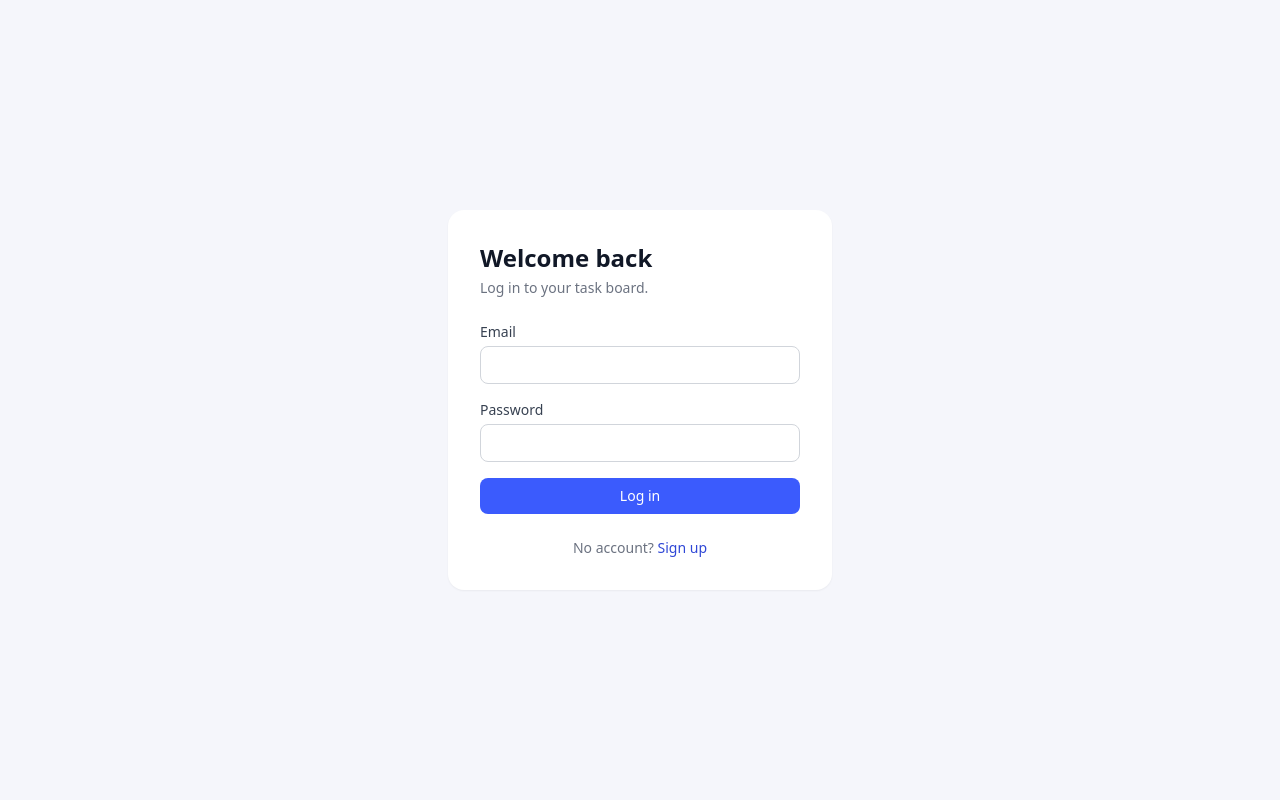
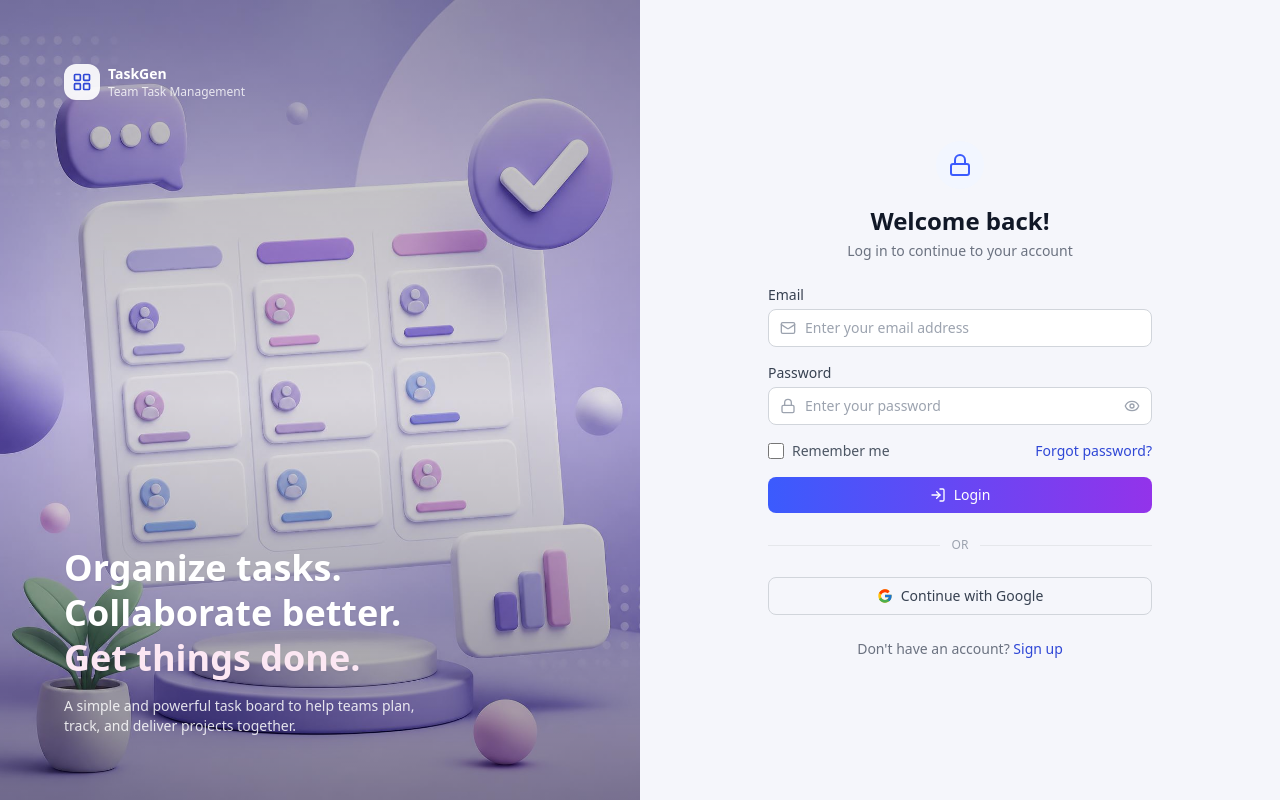
Before and after one commit to Sravya22980/mini-team-task-board, a Next.js app: page /login in a window 1280 px wide. Built offline with nearby package versions, Linux system fonts and the light colour scheme.

Commit message:
designed login and signup pages

```diff
--- a/package.json
+++ b/package.json
@@ -12,6 +12,7 @@
     "@hello-pangea/dnd": "^16.6.0",
     "@supabase/ssr": "^0.5.1",
     "@supabase/supabase-js": "^2.45.4",
+    "lucide-react": "^1.37.0",
     "next": "14.2.15",
     "react": "^18.3.1",
     "react-dom": "^18.3.1"
--- a/src/app/login/page.tsx
+++ b/src/app/login/page.tsx
@@ -3,13 +3,24 @@
 import { useState } from "react";
 import Link from "next/link";
 import { useRouter } from "next/navigation";
+import Image from "next/image";
 import { createClient } from "@/lib/supabase/client";
 import { formatAuthError } from "@/lib/formatAuthError";
+import {
+  Mail,
+  Lock,
+  Eye,
+  EyeOff,
+  LogIn,
+  LayoutGrid,
+} from "lucide-react";
 
 export default function LoginPage() {
   const router = useRouter();
   const [email, setEmail] = useState("");
   const [password, setPassword] = useState("");
+  const [showPassword, setShowPassword] = useState(false);
+  const [remember, setRemember] = useState(false);
   const [error, setError] = useState<string | null>(null);
   const [loading, setLoading] = useState(false);
 
@@ -30,32 +41,126 @@ export default function LoginPage() {
     router.refresh();
   }
 
+  async function handleGoogleLogin() {
+    const supabase = createClient();
+    await supabase.auth.signInWithOAuth({
+      provider: "google",
+      options: { redirectTo: `${window.location.origin}/auth/callback` },
+    });
+  }
+
   return (
-    <div className="flex min-h-screen items-center justify-center px-4">
-      <div className="w-full max-w-sm rounded-2xl bg-white p-8 shadow-sm">
-        <h1 className="text-2xl font-semibold text-gray-900">Welcome back</h1>
-        <p className="mt-1 text-sm text-gray-500">Log in to your task board.</p>
+    <div className="flex min-h-screen">
+      {/* Left hero panel */}
+      <div className="relative hidden w-1/2 overflow-hidden lg:flex lg:flex-col lg:justify-between lg:p-16">
+        {/* Background image */}
+        <Image
+          src="/images/login-hero.jpg"
+          alt=""
+          fill
+          priority
+          className="object-cover"
+        />
 
-        <form onSubmit={handleSubmit} className="mt-6 space-y-4">
+        {/* Gradient overlay for readability */}
+        <div className="absolute inset-0 bg-gradient-to-b from-black/30 via-black/10 to-black/40" />
+
+        {/* Logo, pinned to top */}
+        <div className="relative z-10 flex items-center gap-2">
+          <div className="flex h-9 w-9 items-center justify-center rounded-xl bg-white/90 shadow-sm">
+            <LayoutGrid className="h-5 w-5 text-brand-600" />
+          </div>
           <div>
-            <label className="block text-sm font-medium text-gray-700">Email</label>
+            <p className="text-sm font-semibold text-white">TaskGen</p>
+            <p className="text-xs text-white/80">Team Task Management</p>
+          </div>
+        </div>
+
+        {/* Headline, pinned to bottom */}
+        <div className="relative z-10">
+          <h1 className="text-4xl font-bold leading-tight text-white drop-shadow-sm">
+            Organize tasks.
+            <br />
+            Collaborate better.
+            <br />
+            <span className="text-pink-100">Get things done.</span>
+          </h1>
+          <p className="mt-4 max-w-sm text-sm text-white/85">
+            A simple and powerful task board to help teams plan, track, and deliver
+            projects together.
+          </p>
+        </div>
+      </div>
+
+      {/* Right form panel */}
+      <div className="flex w-full items-center justify-center px-4 lg:w-1/2">
+        <div className="w-full max-w-sm">
+          <div className="mb-8 flex justify-center lg:hidden">
+            <div className="flex h-10 w-10 items-center justify-center rounded-xl bg-gradient-to-br from-brand-500 to-pink-500">
+              <LayoutGrid className="h-5 w-5 text-white" />
+            </div>
+          </div>
+
+          <div className="mb-6 flex flex-col items-center text-center">
+            <div className="mb-4 flex h-12 w-12 items-center justify-center rounded-full bg-brand-50">
+              <Lock className="h-6 w-6 text-brand-500" />
+            </div>
+            <h1 className="text-2xl font-semibold text-gray-900">Welcome back!</h1>
+            <p className="mt-1 text-sm text-gray-500">Log in to continue to your account</p>
+          </div>
+
+          <form onSubmit={handleSubmit} className="space-y-4">
+            <div>
+              <label className="mb-1 block text-sm font-medium text-gray-700">Email</label>
+              <div className="relative">
+                <Mail className="pointer-events-none absolute left-3 top-1/2 h-4 w-4 -translate-y-1/2 text-gray-400" />
                 <input
                   type="email"
                   required
+                  placeholder="Enter your email address"
                   value={email}
                   onChange={(e) => setEmail(e.target.value)}
-              className="mt-1 w-full rounded-lg border border-gray-300 px-3 py-2 text-sm focus:border-brand-500 focus:outline-none focus:ring-1 focus:ring-brand-500"
+                  className="w-full rounded-lg border border-gray-300 py-2 pl-9 pr-3 text-sm focus:border-brand-500 focus:outline-none focus:ring-1 focus:ring-brand-500"
                 />
               </div>
+            </div>
+
             <div>
-            <label className="block text-sm font-medium text-gray-700">Password</label>
+              <label className="mb-1 block text-sm font-medium text-gray-700">Password</label>
+              <div className="relative">
+                <Lock className="pointer-events-none absolute left-3 top-1/2 h-4 w-4 -translate-y-1/2 text-gray-400" />
                 <input
-              type="password"
+                  type={showPassword ? "text" : "password"}
                   required
+                  placeholder="Enter your password"
                   value={password}
                   onChange={(e) => setPassword(e.target.value)}
-              className="mt-1 w-full rounded-lg border border-gray-300 px-3 py-2 text-sm focus:border-brand-500 focus:outline-none focus:ring-1 focus:ring-brand-500"
+                  className="w-full rounded-lg border border-gray-300 py-2 pl-9 pr-9 text-sm focus:border-brand-500 focus:outline-none focus:ring-1 focus:ring-brand-500"
                 />
+                <button
+                  type="button"
+                  onClick={() => setShowPassword((v) => !v)}
+                  className="absolute right-3 top-1/2 -translate-y-1/2 text-gray-400 hover:text-gray-600"
+                  aria-label={showPassword ? "Hide password" : "Show password"}
+                >
+                  {showPassword ? <EyeOff className="h-4 w-4" /> : <Eye className="h-4 w-4" />}
+                </button>
+              </div>
+            </div>
+
+            <div className="flex items-center justify-between text-sm">
+              <label className="flex items-center gap-2 text-gray-600">
+                <input
+                  type="checkbox"
+                  checked={remember}
+                  onChange={(e) => setRemember(e.target.checked)}
+                  className="h-4 w-4 rounded border-gray-300 text-brand-500 focus:ring-brand-500"
+                />
+                Remember me
+              </label>
+              <Link href="/forgot-password" className="font-medium text-brand-600 hover:underline">
+                Forgot password?
+              </Link>
             </div>
 
             {error && <p className="text-sm text-red-600">{error}</p>}
@@ -63,19 +168,47 @@ export default function LoginPage() {
             <button
               type="submit"
               disabled={loading}
-            className="w-full rounded-lg bg-brand-500 py-2 text-sm font-medium text-white transition hover:bg-brand-600 disabled:opacity-60"
+              className="flex w-full items-center justify-center gap-2 rounded-lg bg-gradient-to-r from-brand-500 to-purple-600 py-2 text-sm font-medium text-white transition hover:opacity-90 disabled:opacity-60"
             >
-            {loading ? "Logging in…" : "Log in"}
+              <LogIn className="h-4 w-4" />
+              {loading ? "Logging in…" : "Login"}
             </button>
           </form>
 
+          <div className="my-6 flex items-center gap-3">
+            <div className="h-px flex-1 bg-gray-200" />
+            <span className="text-xs font-medium uppercase text-gray-400">Or</span>
+            <div className="h-px flex-1 bg-gray-200" />
+          </div>
+
+          <button
+            type="button"
+            onClick={handleGoogleLogin}
+            className="flex w-full items-center justify-center gap-2 rounded-lg border border-gray-300 py-2 text-sm font-medium text-gray-700 transition hover:bg-gray-50"
+          >
+            <GoogleIcon className="h-4 w-4" />
+            Continue with Google
+          </button>
+
           <p className="mt-6 text-center text-sm text-gray-500">
-          No account?{" "}
+            Don&apos;t have an account?{" "}
             <Link href="/signup" className="font-medium text-brand-600 hover:underline">
               Sign up
             </Link>
           </p>
         </div>
       </div>
+    </div>
   );
 }
+
+function GoogleIcon({ className }: { className?: string }) {
+  return (
+    <svg className={className} viewBox="0 0 48 48" xmlns="http://www.w3.org/2000/svg">
+      <path fill="#FFC107" d="M43.6 20.5H42V20H24v8h11.3C33.7 32.9 29.3 36 24 36c-6.6 0-12-5.4-12-12s5.4-12 12-12c3.1 0 5.8 1.1 8 3l5.7-5.7C34.6 6 29.6 4 24 4 12.9 4 4 12.9 4 24s8.9 20 20 20 20-8.9 20-20c0-1.3-.1-2.7-.4-3.5z"/>
+      <path fill="#FF3D00" d="M6.3 14.7l6.6 4.8C14.6 16 19 13 24 13c3.1 0 5.8 1.1 8 3l5.7-5.7C34.6 6 29.6 4 24 4c-7.4 0-13.7 4.1-17 10.2z"/>
+      <path fill="#4CAF50" d="M24 44c5.4 0 10.4-2 14.1-5.4l-6.5-5.5C29.6 34.7 26.9 36 24 36c-5.3 0-9.7-3.1-11.4-7.5l-6.6 5.1C9.9 39.7 16.4 44 24 44z"/>
+      <path fill="#1976D2" d="M43.6 20.5H42V20H24v8h11.3c-.9 2.5-2.5 4.6-4.7 6.1l6.5 5.5C40.6 36.9 44 31 44 24c0-1.3-.1-2.7-.4-3.5z"/>
+    </svg>
+  );
+}
--- a/src/app/signup/page.tsx
+++ b/src/app/signup/page.tsx
@@ -5,12 +5,14 @@ import Link from "next/link";
 import { useRouter } from "next/navigation";
 import { createClient } from "@/lib/supabase/client";
 import { formatAuthError } from "@/lib/formatAuthError";
+import { Mail, Lock, User, Eye, EyeOff, UserPlus, LayoutGrid } from "lucide-react";
 
 export default function SignupPage() {
   const router = useRouter();
   const [name, setName] = useState("");
   const [email, setEmail] = useState("");
   const [password, setPassword] = useState("");
+  const [showPassword, setShowPassword] = useState(false);
   const [error, setError] = useState<string | null>(null);
   const [loading, setLoading] = useState(false);
   const [confirmSent, setConfirmSent] = useState(false);
@@ -36,7 +38,6 @@ export default function SignupPage() {
       return;
     }
 
-    // If email confirmation is off, Supabase returns a session immediately.
     if (data.session) {
       router.push("/dashboard");
       router.refresh();
@@ -47,8 +48,11 @@ export default function SignupPage() {
 
   if (confirmSent) {
     return (
-      <div className="flex min-h-screen items-center justify-center px-4">
+      <div className="flex min-h-screen items-center justify-center bg-gray-50 px-4">
         <div className="w-full max-w-sm rounded-2xl bg-white p-8 text-center shadow-sm">
+          <div className="mx-auto mb-4 flex h-12 w-12 items-center justify-center rounded-full bg-brand-50">
+            <Mail className="h-6 w-6 text-brand-500" />
+          </div>
           <h1 className="text-xl font-semibold text-gray-900">Check your email</h1>
           <p className="mt-2 text-sm text-gray-500">
             We sent a confirmation link to {email}. Click it to activate your account.
@@ -59,42 +63,74 @@ export default function SignupPage() {
   }
 
   return (
-    <div className="flex min-h-screen items-center justify-center px-4">
+    <div className="flex min-h-screen items-center justify-center bg-gray-50 px-4">
       <div className="w-full max-w-sm rounded-2xl bg-white p-8 shadow-sm">
+        <div className="mb-6 flex items-center gap-2">
+          <div className="flex h-9 w-9 items-center justify-center rounded-xl bg-gradient-to-br from-brand-500 to-pink-500">
+            <LayoutGrid className="h-5 w-5 text-white" />
+          </div>
+          <div>
+            <p className="text-sm font-semibold text-gray-900">TaskGen</p>
+            <p className="text-xs text-gray-500">Team Task Management</p>
+          </div>
+        </div>
+
         <h1 className="text-2xl font-semibold text-gray-900">Create an account</h1>
         <p className="mt-1 text-sm text-gray-500">Start managing your team's boards.</p>
 
         <form onSubmit={handleSubmit} className="mt-6 space-y-4">
           <div>
-            <label className="block text-sm font-medium text-gray-700">Name</label>
+            <label className="mb-1 block text-sm font-medium text-gray-700">Name</label>
+            <div className="relative">
+              <User className="pointer-events-none absolute left-3 top-1/2 h-4 w-4 -translate-y-1/2 text-gray-400" />
               <input
                 type="text"
                 required
+                placeholder="Enter your full name"
                 value={name}
                 onChange={(e) => setName(e.target.value)}
-              className="mt-1 w-full rounded-lg border border-gray-300 px-3 py-2 text-sm focus:border-brand-500 focus:outline-none focus:ring-1 focus:ring-brand-500"
+                className="w-full rounded-lg border border-gray-300 py-2 pl-9 pr-3 text-sm focus:border-brand-500 focus:outline-none focus:ring-1 focus:ring-brand-500"
               />
             </div>
+          </div>
+
           <div>
-            <label className="block text-sm font-medium text-gray-700">Email</label>
+            <label className="mb-1 block text-sm font-medium text-gray-700">Email</label>
+            <div className="relative">
+              <Mail className="pointer-events-none absolute left-3 top-1/2 h-4 w-4 -translate-y-1/2 text-gray-400" />
               <input
                 type="email"
                 required
+                placeholder="Enter your email address"
                 value={email}
                 onChange={(e) => setEmail(e.target.value)}
-              className="mt-1 w-full rounded-lg border border-gray-300 px-3 py-2 text-sm focus:border-brand-500 focus:outline-none focus:ring-1 focus:ring-brand-500"
+                className="w-full rounded-lg border border-gray-300 py-2 pl-9 pr-3 text-sm focus:border-brand-500 focus:outline-none focus:ring-1 focus:ring-brand-500"
               />
             </div>
+          </div>
+
           <div>
-            <label className="block text-sm font-medium text-gray-700">Password</label>
+            <label className="mb-1 block text-sm font-medium text-gray-700">Password</label>
+            <div className="relative">
+              <Lock className="pointer-events-none absolute left-3 top-1/2 h-4 w-4 -translate-y-1/2 text-gray-400" />
               <input
-              type="password"
+                type={showPassword ? "text" : "password"}
                 required
                 minLength={6}
+                placeholder="Create a password"
                 value={password}
                 onChange={(e) => setPassword(e.target.value)}
-              className="mt-1 w-full rounded-lg border border-gray-300 px-3 py-2 text-sm focus:border-brand-500 focus:outline-none focus:ring-1 focus:ring-brand-500"
+                className="w-full rounded-lg border border-gray-300 py-2 pl-9 pr-9 text-sm focus:border-brand-500 focus:outline-none focus:ring-1 focus:ring-brand-500"
               />
+              <button
+                type="button"
+                onClick={() => setShowPassword((v) => !v)}
+                className="absolute right-3 top-1/2 -translate-y-1/2 text-gray-400 hover:text-gray-600"
+                aria-label={showPassword ? "Hide password" : "Show password"}
+              >
+                {showPassword ? <EyeOff className="h-4 w-4" /> : <Eye className="h-4 w-4" />}
+              </button>
+            </div>
           </div>
 
           {error && <p className="text-sm text-red-600">{error}</p>}
@@ -102,8 +138,9 @@ export default function SignupPage() {
           <button
             type="submit"
             disabled={loading}
-            className="w-full rounded-lg bg-brand-500 py-2 text-sm font-medium text-white transition hover:bg-brand-600 disabled:opacity-60"
+            className="flex w-full items-center justify-center gap-2 rounded-lg bg-gradient-to-r from-brand-500 to-purple-600 py-2 text-sm font-medium text-white transition hover:opacity-90 disabled:opacity-60"
           >
+            <UserPlus className="h-4 w-4" />
             {loading ? "Creating account…" : "Sign up"}
           </button>
         </form>
```
Also changed, not shown: public/images/login-hero.jpg (added), 1 other file (tests, documents, lock files or other folders). Lines whose indentation alone changed are shown as unchanged.
